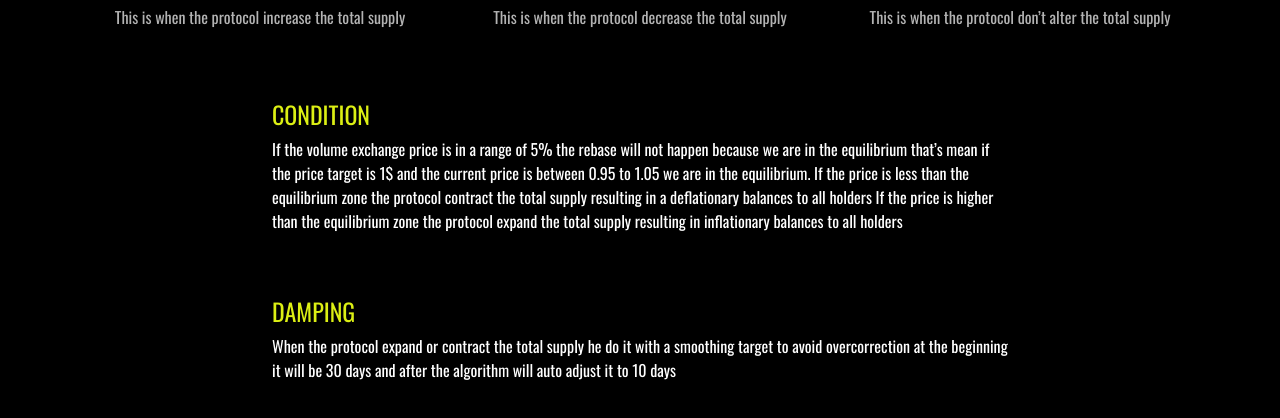
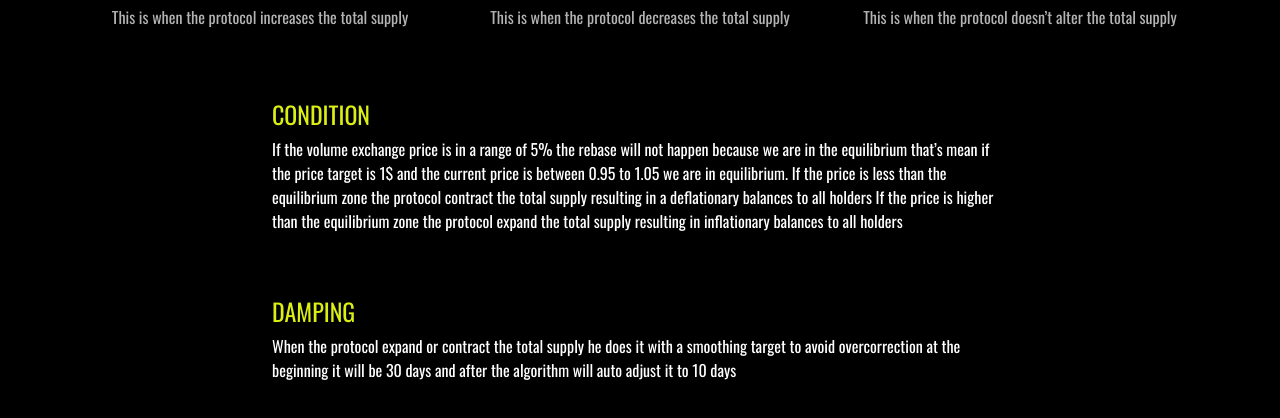
Before and after one commit to mconstant/altered-home-interface, a website: page public/index.html in a window 1280 px wide. Shown: the part 418-836 px from the top of the page. Drawn offline with nearby package versions, Linux system fonts and the light colour scheme; a web font is replaced by a local one.

Commit message:
Sentences fix

```diff
--- a/public/index.html
+++ b/public/index.html
@@ -32,32 +32,30 @@
                     <div class="point">
                         <i class="ph-arrows-out"></i>
                         <h3>Expansion</h3>
-                        <p>This is when the protocol increase the total supply</p>
+                        <p>This is when the protocol increases the total supply</p>
                     </div>
                 </div>
                 <div class="col-md-4 my-3 text-center">
                     <div class="point">
                         <i class="ph-arrows-in"></i>
                         <h3>Contraction</h3>
-                        <p>This is when the protocol decrease the total supply</p>
+                        <p>This is when the protocol decreases the total supply</p>
                     </div>
                 </div>
                 <div class="col-md-4 my-3 text-center">
                     <div class="point">
                         <i class="ph-arrows-in-line-horizontal"></i>
                         <h3>Equilibrium zone</h3>
-                        <p>This is when the protocol don’t alter the total supply</p>
+                        <p>This is when the protocol doesn’t alter the total supply</p>
                     </div>
                 </div>
                 <div class="col-md-8 my-4 mx-auto">
                     <h2>Condition</h2>
-                    <p>If the volume exchange price is in a range of 5% the rebase will not happen because we are in the equilibrium that’s mean if the price target is 1$ and the current price is between 0.95 to 1.05 we are in the equilibrium.
-                        If the price is less than the equilibrium zone the protocol contract the total supply resulting in a deflationary balances to all holders
-                        If the price is higher than the equilibrium zone the protocol expand the total supply resulting in inflationary balances to all holders </p>
+                    <p>If the volume exchange price is in a range of 5% the rebase will not happen because we are in the equilibrium that’s mean if the price target is 1$ and the current price is between 0.95 to 1.05 we are in equilibrium. If the price is less than the equilibrium zone the protocol contract the total supply resulting in a deflationary balances to all holders If the price is higher than the equilibrium zone the protocol expand the total supply resulting in inflationary balances to all holders </p>
                 </div>
                 <div class="col-md-8 my-4 mx-auto">
                     <h2>Damping</h2>
-                    <p>When the protocol expand or contract the total supply he do it with a smoothing target to avoid overcorrection at the beginning it will be 30 days and after the algorithm will auto adjust it to 10 days</p>
+                    <p>When the protocol expand or contract the total supply he does it with a smoothing target to avoid overcorrection at the beginning it will be 30 days and after the algorithm will auto adjust it to 10 days</p>
                 </div>
             </div>
     </div>
```
